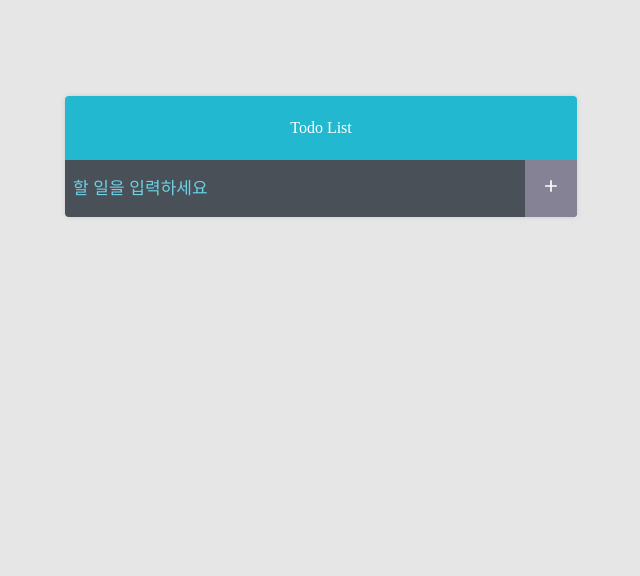
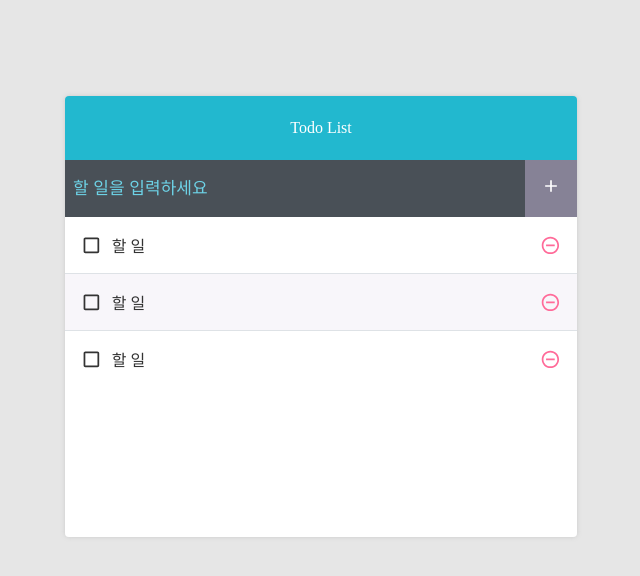
Before and after one commit to ss133600/PJ-todolist, a React (Create React App) app: page / in a window 1280 px wide. Shown: the top 576 px of the page, without its empty margins (319-959 px from the left). Built offline with nearby package versions, Linux system fonts and the light colour scheme.

Commit message:
TodoList, TodoListItem 제작

```diff
--- a/src/App.js
+++ b/src/App.js
@@ -1,11 +1,15 @@
 import "./App.css";
 import TodoTemplate from "components/TodoTemplate";
 import TodoInsert from "components/TodoInsert";
+import TodoList from "components/TodoList";
 
 function App() {
   return (
     <div className="App">
-      <TodoTemplate></TodoTemplate>
+      <TodoTemplate>
+        <TodoInsert />
+        <TodoList />
+      </TodoTemplate>
     </div>
   );
 }
--- /dev/null
+++ b/src/components/TodoList.js
@@ -0,0 +1,20 @@
+import styled from "styled-components";
+import TodoListItem from "./TodoListItem";
+
+const TodoListWrapper = styled.div`
+  min-height: 320px;
+  max-height: 510px;
+  overflow: auto;
+`;
+
+const TodoList = () => {
+  return (
+    <TodoListWrapper>
+      <TodoListItem />
+      <TodoListItem />
+      <TodoListItem />
+    </TodoListWrapper>
+  );
+};
+
+export default TodoList;
--- /dev/null
+++ b/src/components/TodoListItem.js
@@ -0,0 +1,70 @@
+import {
+  MdCheckBox,
+  MdCheckBoxOutlineBlank,
+  MdRemoveCircleOutline,
+} from "react-icons/md";
+import styled from "styled-components";
+
+const TodoItemWrapper = styled.div`
+  display: flex;
+  align-items: center;
+  padding: 1rem;
+  &:nth-child(even) {
+    background-color: #f8f6fa;
+  }
+  & + & {
+    border-top: 1px solid #dee2e6;
+  }
+`;
+const CheckBox = styled.div`
+  display: flex;
+  align-items: center;
+  cursor: pointer;
+  flex: 1;
+  svg {
+    font-size: 1.3rem;
+    color: #333;
+  }
+
+  .text {
+    margin-left: 10px;
+    color: #333;
+  }
+  &.checked {
+    svg {
+      color: #22b8cf;
+    }
+    .text {
+      color: #adb5bd;
+      text-decoration: line-through;
+    }
+  }
+`;
+
+const Remove = styled.div`
+  display: flex;
+  align-items: center;
+  font-size: 1.3rem;
+  color: #ff6b99;
+  cursor: pointer;
+  &:hover {
+    color: #adb5bd;
+  }
+`;
+
+const TodoListItem = () => {
+  return (
+    <>
+      <TodoItemWrapper>
+        <CheckBox>
+          <MdCheckBoxOutlineBlank />
+          <div className="text">할 일</div>
+        </CheckBox>
+        <Remove>
+          <MdRemoveCircleOutline />
+        </Remove>
+      </TodoItemWrapper>
+    </>
+  );
+};
+export default TodoListItem;
--- a/src/components/TodoTemplate.js
+++ b/src/components/TodoTemplate.js
@@ -1,6 +1,5 @@
 import React from "react";
 import styled from "styled-components";
-import TodoInsert from "./TodoInsert";
 
 const TodoWrapper = styled.div`
   width: 512px;
@@ -25,13 +24,11 @@ const Content = styled.div`
   background-color: #fff;
 `;
 
-const TodoTemplate = () => {
+const TodoTemplate = ({ children }) => {
   return (
     <TodoWrapper>
       <AppTitle>Todo List</AppTitle>
-      <Content>
-        <TodoInsert />
-      </Content>
+      <Content>{children}</Content>
     </TodoWrapper>
   );
 };
```
